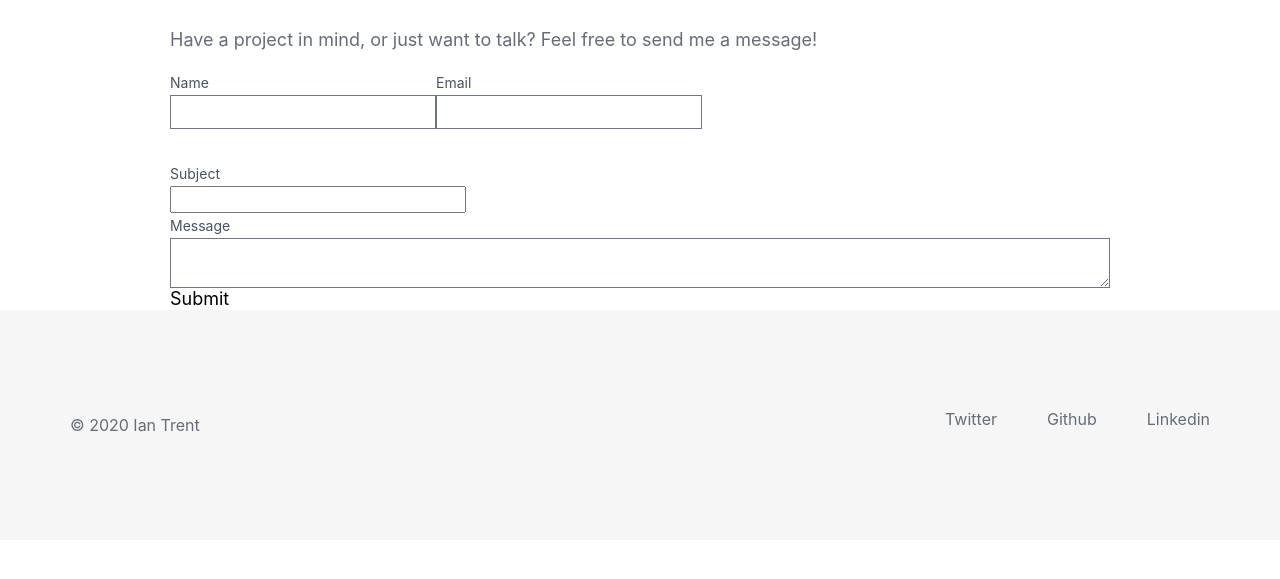
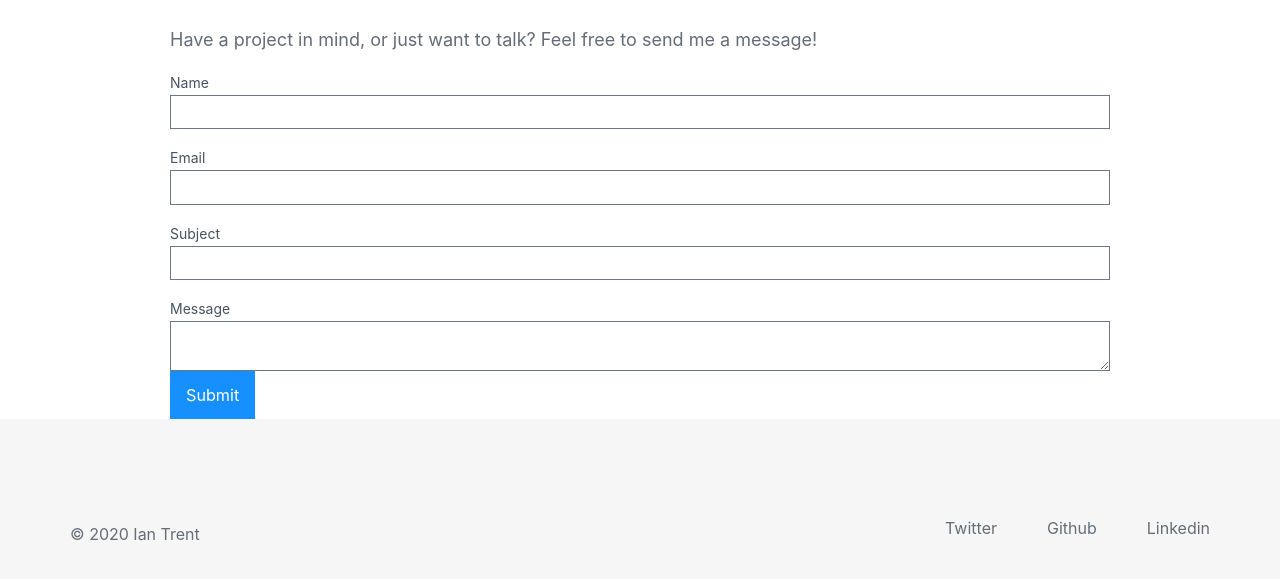
Before and after one commit to imtrent/portfolio, a Gatsby site: page /contact in a window 1280 px wide. Shown: the part 181-760 px from the top of the page. Built offline with nearby package versions, Linux system fonts and the light colour scheme; Gatsby itself is replaced by a stand-in of ours; a web font is replaced by a local one.

Commit message:
Finished contact page layout

```diff
--- a/src/pages/contact.js
+++ b/src/pages/contact.js
@@ -16,7 +16,7 @@ const Contact = () => {
                     data-netlify
                     data-netlify-honeypot="bot-field"
                 >
-                    <div className="input-group">
+                    <div className="form-group">
                         <div className="input">
                             <label htmlFor="name">Name</label>
                             <input type="text" id="name" name="name" />
@@ -28,13 +28,13 @@ const Contact = () => {
                     </div>
                     <div className="input">
                         <label htmlFor="subject">Subject</label>
-                        <input type="subject" id="subject" name="subject" />
+                        <input type="text" id="subject" name="subject" />
                     </div>
                     <div className="input">
                         <label htmlFor="message">Message</label>
                         <textarea name="message" id="message"></textarea>
                     </div>
-                    <button>Submit</button>
+                    <button className="button primary">Submit</button>
                 </form>
             </div>
         </Layout>
```
